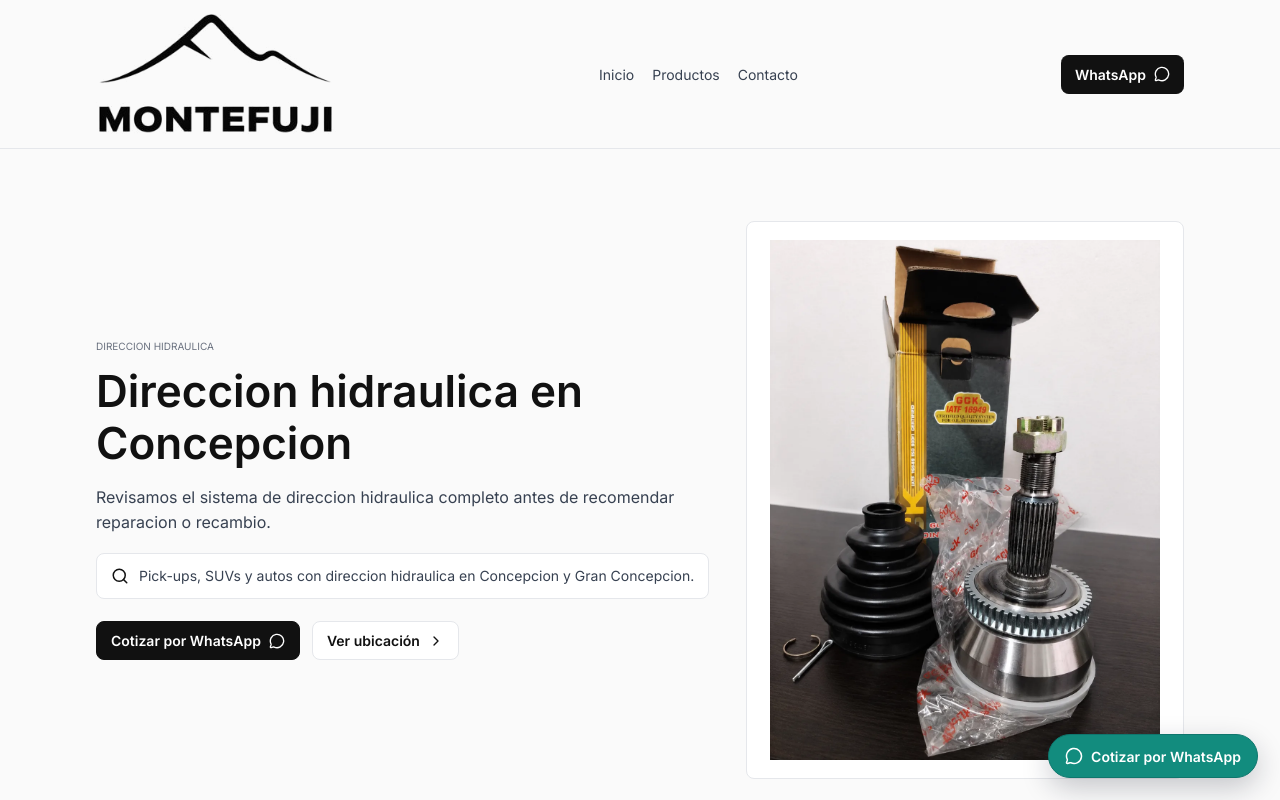
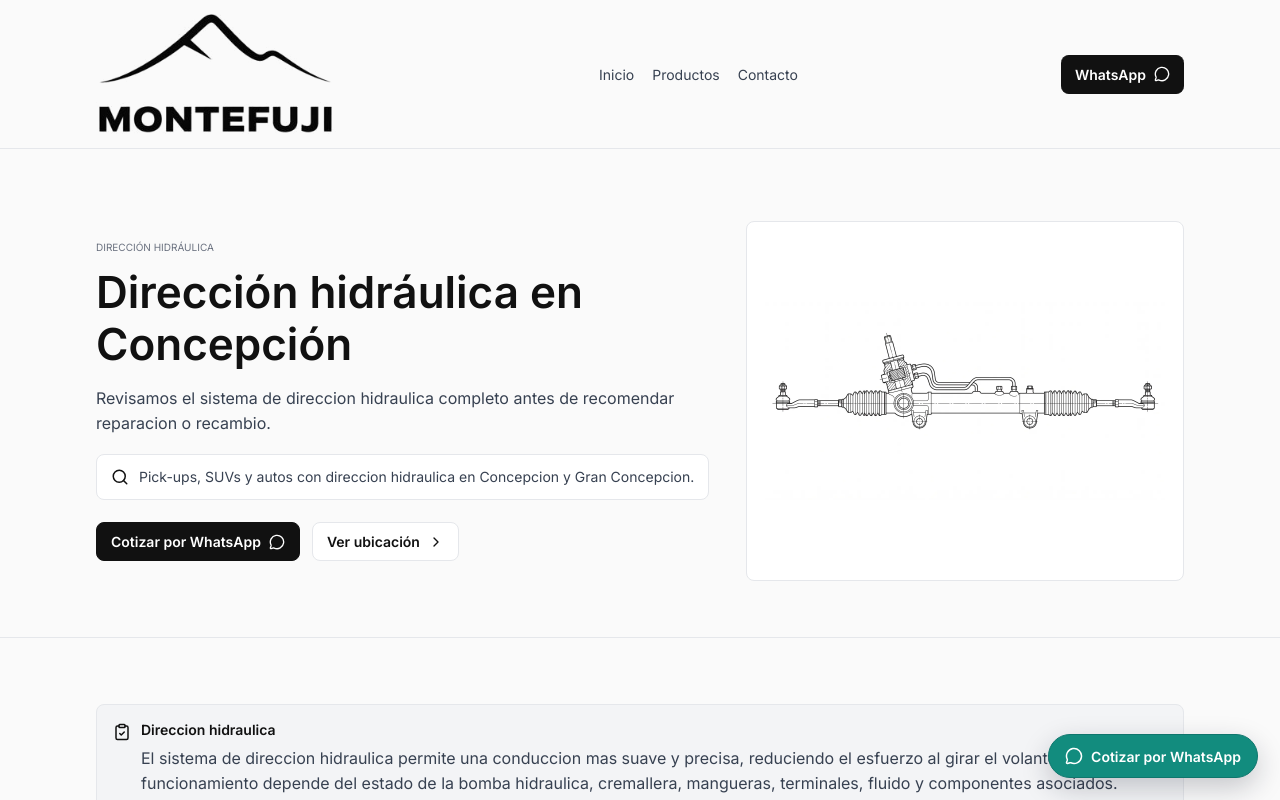
Before and after one commit to montefuji/montefuji-web-, a Next.js app: page /direccion-hidraulica-concepcion in a window 1280 px wide. Shown: the top 800 px of the page. Built offline with nearby package versions, Linux system fonts and the light colour scheme; no server answers.

Commit message:
Align SEO landing content and direction visuals

```diff
--- a/src/app/[slug]/page.tsx
+++ b/src/app/[slug]/page.tsx
@@ -45,10 +45,10 @@ export async function generateMetadata({ params }: PageParams): Promise<Metadata
       description: page.metaDescription,
       images: [
         {
-          url: "/montefuji-product-cv-kit.webp",
-          width: 1086,
-          height: 1448,
-          alt: "Repuestos Montefuji para homocinéticas, fuelles y semiejes",
+          url: page.heroImage,
+          width: page.heroImageWidth,
+          height: page.heroImageHeight,
+          alt: page.heroImageAlt,
         },
       ],
     },
@@ -56,7 +56,7 @@ export async function generateMetadata({ params }: PageParams): Promise<Metadata
       card: "summary_large_image",
       title: `${page.metaTitle} | Montefuji`,
       description: page.metaDescription,
-      images: ["/montefuji-product-cv-kit.webp"],
+      images: [page.heroImage],
     },
   };
 }
@@ -127,12 +127,18 @@ export default async function SeoLandingPage({ params }: PageParams) {
             </div>
 
             <div className="col-5">
-              <figure className="landing-photo">
+              <figure
+                className={
+                  page.heroImageStyle === "plain"
+                    ? "landing-photo landing-photo--plain"
+                    : "landing-photo"
+                }
+              >
                 <Image
-                  src="/montefuji-product-cv-kit.webp"
-                  alt="Kit de junta homocinética Montefuji"
-                  width={1086}
-                  height={1448}
+                  src={page.heroImage}
+                  alt={page.heroImageAlt}
+                  width={page.heroImageWidth}
+                  height={page.heroImageHeight}
                   priority
                   sizes="(min-width: 900px) 420px, 100vw"
                 />
@@ -140,6 +146,28 @@ export default async function SeoLandingPage({ params }: PageParams) {
             </div>
           </div>
         </section>
+
+        {page.technicalParagraphs && page.technicalParagraphs.length > 0 && (
+          <section className="section soft">
+            <div className="container">
+              <div className="panel-soft">
+                <div className="quote-head">
+                  <ClipboardCheck size={18} />
+                  <div>
+                    <div style={{ fontSize: 14, fontWeight: 600 }}>
+                      {page.technicalTitle ?? "Informacion tecnica"}
+                    </div>
+                    {page.technicalParagraphs.map((paragraph) => (
+                      <p className="p" style={{ marginTop: 8 }} key={paragraph}>
+                        {paragraph}
+                      </p>
+                    ))}
+                  </div>
+                </div>
+              </div>
+            </div>
+          </section>
+        )}
 
         <section className="section white">
           <div className="container">
--- a/src/app/globals.css
+++ b/src/app/globals.css
@@ -1118,6 +1118,17 @@ img { max-width: 100%; }
   object-fit: contain;
 }
 
+.landing-photo--plain {
+  min-height: 0;
+  border: 0;
+  background: transparent;
+  padding: 0;
+}
+
+.landing-photo--plain img {
+  max-height: none;
+}
+
 .landing-columns {
   display: grid;
   gap: 16px;
--- a/src/app/seo-pages.ts
+++ b/src/app/seo-pages.ts
@@ -12,16 +12,23 @@ export type SeoLandingPage = {
   related: string[];
   keywords: string[];
   whatsappText: string;
+  heroImage: string;
+  heroImageAlt: string;
+  heroImageWidth: number;
+  heroImageHeight: number;
+  heroImageStyle?: "default" | "plain";
+  technicalTitle?: string;
+  technicalParagraphs?: string[];
 };
 
 export const SEO_LANDING_PAGES: SeoLandingPage[] = [
   {
     slug: "homocineticas-concepcion",
-    title: "Homocineticas en Concepcion",
-    metaTitle: "Homocineticas en Concepcion",
+    title: "Homocinéticas en Concepción",
+    metaTitle: "Homocinéticas en Concepción",
     metaDescription:
       "Venta y orientacion tecnica en homocineticas en Concepcion. Revision de ruido al doblar, vibracion al acelerar, fuelles y semiejes para pick-ups y SUVs.",
-    eyebrow: "HOMOCINETICAS",
+    eyebrow: "HOMOCINÉTICAS",
     intro:
       "Nos especializamos en homocineticas en Concepcion: validamos aplicacion real antes de recomendar repuesto o servicio.",
     vehicle: "Concepcion y Gran Concepcion: atencion para particulares, talleres y flotas.",
@@ -52,6 +59,16 @@ export const SEO_LANDING_PAGES: SeoLandingPage[] = [
     ],
     whatsappText:
       "Hola Montefuji, necesito cotizar homocinetica en Concepcion.%0A%0AVehiculo:%0AAno:%0AMotor:%0ALado/posicion:%0ASintoma:%0AOEM o foto:",
+    heroImage: "/montefuji-product-cv-kit.webp",
+    heroImageAlt: "Kit de junta homocinetica Montefuji",
+    heroImageWidth: 1086,
+    heroImageHeight: 1448,
+    technicalTitle: "Homocineticas",
+    technicalParagraphs: [
+      "Las homocineticas permiten transmitir la fuerza del motor hacia las ruedas manteniendo un giro constante, incluso durante el movimiento de la suspension y la direccion. Son componentes esenciales para una conduccion suave, segura y sin vibraciones.",
+      "En Montefuji trabajamos juntas homocineticas, puntas de eje, semiejes tripodes y componentes asociados para distintas aplicaciones. Confirmamos compatibilidad antes de la compra para evitar errores de aplicacion y asegurar una instalacion correcta.",
+      "Recomendamos revisar el estado general del tren delantero, soportes de motor, transmision y fuelles antes de instalar una homocinetica nueva, ya que el mal estado de componentes asociados puede generar ruidos, vibraciones o fallas prematuras.",
+    ],
   },
   {
     slug: "homocineticas-hilux-concepcion",
@@ -90,14 +107,24 @@ export const SEO_LANDING_PAGES: SeoLandingPage[] = [
     ],
     whatsappText:
       "Hola Montefuji, necesito cotizar homocinética para Toyota Hilux.%0A%0AAño:%0AMotor:%0A4x2 o 4x4:%0ALado/posición:%0AOEM o foto:%0ASíntoma:",
+    heroImage: "/montefuji-product-cv-kit.webp",
+    heroImageAlt: "Kit de junta homocinetica para Toyota Hilux",
+    heroImageWidth: 1086,
+    heroImageHeight: 1448,
+    technicalTitle: "Homocineticas",
+    technicalParagraphs: [
+      "Las homocineticas permiten transmitir la fuerza del motor hacia las ruedas manteniendo un giro constante, incluso durante el movimiento de la suspension y la direccion. Son componentes esenciales para una conduccion suave, segura y sin vibraciones.",
+      "En Montefuji trabajamos juntas homocineticas, puntas de eje, semiejes tripodes y componentes asociados para distintas aplicaciones. Confirmamos compatibilidad antes de la compra para evitar errores de aplicacion y asegurar una instalacion correcta.",
+      "Recomendamos revisar el estado general del tren delantero, soportes de motor, transmision y fuelles antes de instalar una homocinetica nueva, ya que el mal estado de componentes asociados puede generar ruidos, vibraciones o fallas prematuras.",
+    ],
   },
   {
     slug: "direccion-hidraulica-concepcion",
-    title: "Direccion hidraulica en Concepcion",
-    metaTitle: "Direccion hidraulica en Concepcion",
+    title: "Dirección hidráulica en Concepción",
+    metaTitle: "Dirección hidráulica en Concepción",
     metaDescription:
       "Servicio tecnico de direccion hidraulica en Concepcion: diagnostico, fugas, cremallera, bomba, sellos y componentes asociados para pick-ups y SUVs.",
-    eyebrow: "DIRECCION HIDRAULICA",
+    eyebrow: "DIRECCIÓN HIDRÁULICA",
     intro:
       "Revisamos el sistema de direccion hidraulica completo antes de recomendar reparacion o recambio.",
     vehicle: "Pick-ups, SUVs y autos con direccion hidraulica en Concepcion y Gran Concepcion.",
@@ -128,6 +155,16 @@ export const SEO_LANDING_PAGES: SeoLandingPage[] = [
     ],
     whatsappText:
       "Hola Montefuji, necesito revisar direccion hidraulica en Concepcion.%0A%0AVehiculo:%0AAno:%0AMotor:%0ASintoma:%0AHay fuga:%0AFotos:%0ACiudad:",
+    heroImage: "/montefuji-steering-rack.webp",
+    heroImageAlt: "Cremallera de direccion hidraulica Montefuji",
+    heroImageWidth: 1600,
+    heroImageHeight: 792,
+    technicalTitle: "Direccion hidraulica",
+    technicalParagraphs: [
+      "El sistema de direccion hidraulica permite una conduccion mas suave y precisa, reduciendo el esfuerzo al girar el volante. Su correcto funcionamiento depende del estado de la bomba hidraulica, cremallera, mangueras, terminales, fluido y componentes asociados.",
+      "En Montefuji contamos con componentes para sistemas de direccion hidraulica y apoyo tecnico para confirmar compatibilidad segun modelo, aplicacion y tipo de sistema.",
+      "Antes de reemplazar una pieza, recomendamos revisar fugas, ruidos, dureza en el volante, contaminacion del fluido y estado general del tren delantero, ya que una falla en el sistema asociado puede afectar el rendimiento de la direccion.",
+    ],
   },
   {
     slug: "direccion-hidraulica-ranger",
@@ -166,14 +203,24 @@ export const SEO_LANDING_PAGES: SeoLandingPage[] = [
     ],
     whatsappText:
       "Hola Montefuji, necesito revisar dirección hidráulica de Ford Ranger.%0A%0AAño:%0AMotor:%0ASíntoma:%0AHay fuga:%0AFotos:%0ACiudad:",
+    heroImage: "/montefuji-steering-rack.webp",
+    heroImageAlt: "Sistema de direccion hidraulica para Ford Ranger",
+    heroImageWidth: 1600,
+    heroImageHeight: 792,
+    technicalTitle: "Direccion hidraulica",
+    technicalParagraphs: [
+      "El sistema de direccion hidraulica permite una conduccion mas suave y precisa, reduciendo el esfuerzo al girar el volante. Su correcto funcionamiento depende del estado de la bomba hidraulica, cremallera, mangueras, terminales, fluido y componentes asociados.",
+      "En Montefuji contamos con componentes para sistemas de direccion hidraulica y apoyo tecnico para confirmar compatibilidad segun modelo, aplicacion y tipo de sistema.",
+      "Antes de reemplazar una pieza, recomendamos revisar fugas, ruidos, dureza en el volante, contaminacion del fluido y estado general del tren delantero, ya que una falla en el sistema asociado puede afectar el rendimiento de la direccion.",
+    ],
   },
   {
     slug: "sistemas-de-direccion-concepcion",
-    title: "Sistemas de direccion en Concepcion",
-    metaTitle: "Sistemas de direccion en Concepcion",
+    title: "Sistemas de dirección en Concepción",
+    metaTitle: "Sistemas de dirección en Concepción",
     metaDescription:
       "Revision y soporte tecnico para sistemas de direccion en Concepcion: direccion hidraulica, terminales, rotulas, cremallera y tren delantero.",
-    eyebrow: "SISTEMAS DE DIRECCION",
+    eyebrow: "SISTEMAS DE DIRECCIÓN",
     intro:
       "Nos enfocamos en direccion hidraulica y componentes del sistema de direccion para diagnostico real y reparacion precisa.",
     vehicle: "Concepcion: atencion para particulares, talleres y flotas.",
@@ -204,6 +251,17 @@ export const SEO_LANDING_PAGES: SeoLandingPage[] = [
     ],
     whatsappText:
       "Hola Montefuji, necesito revisar sistema de direccion.%0A%0AVehiculo:%0AAno:%0ASintoma:%0AFotos o video:%0ACiudad:",
+    heroImage: "/montefuji-gallery-prueba-hidraulica.jpg",
+    heroImageAlt: "Reparacion de direccion hidraulica con prueba de sellado",
+    heroImageWidth: 2048,
+    heroImageHeight: 1366,
+    heroImageStyle: "plain",
+    technicalTitle: "Direccion hidraulica",
+    technicalParagraphs: [
+      "El sistema de direccion hidraulica permite una conduccion mas suave y precisa, reduciendo el esfuerzo al girar el volante. Su correcto funcionamiento depende del estado de la bomba hidraulica, cremallera, mangueras, terminales, fluido y componentes asociados.",
+      "En Montefuji contamos con componentes para sistemas de direccion hidraulica y apoyo tecnico para confirmar compatibilidad segun modelo, aplicacion y tipo de sistema.",
+      "Antes de reemplazar una pieza, recomendamos revisar fugas, ruidos, dureza en el volante, contaminacion del fluido y estado general del tren delantero, ya que una falla en el sistema asociado puede afectar el rendimiento de la direccion.",
+    ],
   },
   {
     slug: "fuelle-homocinetica-concepcion",
@@ -242,6 +300,10 @@ export const SEO_LANDING_PAGES: SeoLandingPage[] = [
     ],
     whatsappText:
       "Hola Montefuji, necesito cotizar o cambiar fuelle de homocinética.%0A%0AVehículo:%0AAño:%0AInterior/exterior:%0ALado:%0ATiene ruido:%0AFoto:",
+    heroImage: "/montefuji-product-boots.webp",
+    heroImageAlt: "Fuelles homocineticos Montefuji",
+    heroImageWidth: 1672,
+    heroImageHeight: 941,
   },
   {
     slug: "semiejes-subaru-forester",
@@ -280,6 +342,10 @@ export const SEO_LANDING_PAGES: SeoLandingPage[] = [
     ],
     whatsappText:
       "Hola Montefuji, necesito cotizar semieje para Subaru Forester.%0A%0AAño:%0AMotor/transmisión:%0ALado:%0ASíntoma:%0AReferencia o foto:",
+    heroImage: "/montefuji-gallery-semiejes-antes-despues.jpg",
+    heroImageAlt: "Semiejes en revision tecnica",
+    heroImageWidth: 1600,
+    heroImageHeight: 900,
   },
 ];
 
```
